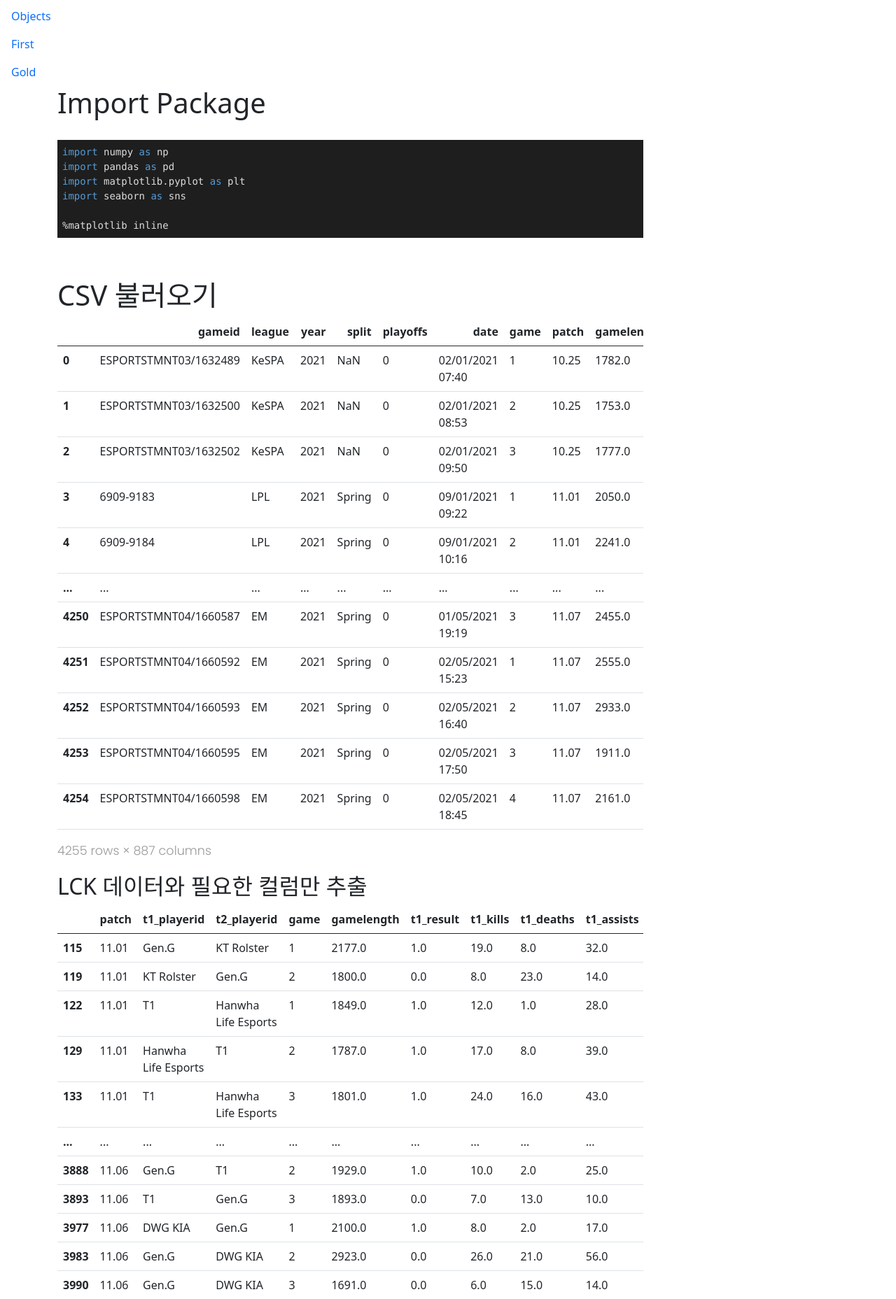
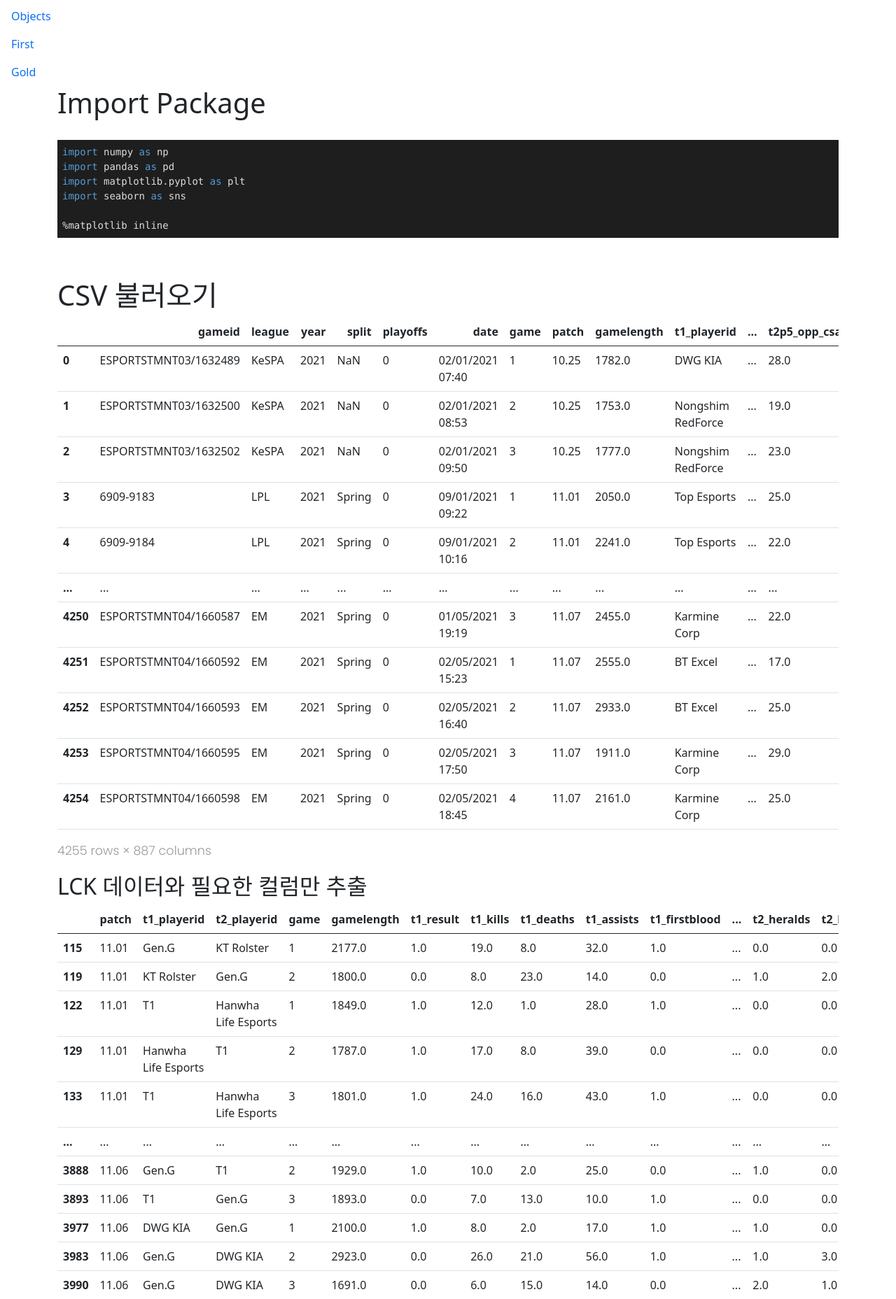
Before and after one commit to nsms556/monthly1, a Django app: template eda/template/main.html in a window 1280 px wide. Shown: the part 197-2054 px from the top of the page at 70% size. Run offline with Django 3.2, Linux system fonts and the light colour scheme; the template is opened without the code that fills it, so the values that code supplies are empty; some libraries are stand-ins or nearby versions.

Commit message:
last update

```diff
--- a/eda/template/main.html
+++ b/eda/template/main.html
@@ -28,11 +28,10 @@
 
     <body>
         {% include 'sidebar.html' %}
+
+        <!-- 본문 -->
         <div class="container">
-            <!-- 본문 -->
-            <div class="col-md-9">
-                {% include 'eda.html' %}
-            </div>
+            {% include 'eda.html' %}
         </div>
 
         <script src="https://ajax.googleapis.com/ajax/libs/jquery/1.12.4/jquery.js"></script>
```
